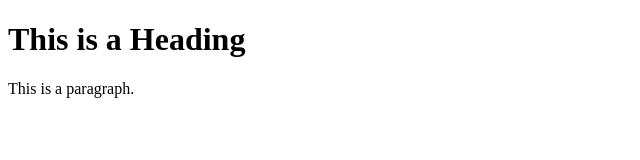
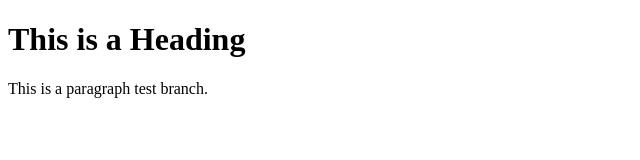
Before and after one commit to Shantanu200384/learnGit, a plain HTML site: page index.html in a window 1280 px wide. Shown: the full height of the page, 0-640 px from the left. Drawn offline with Linux system fonts and the light colour scheme.

```diff
--- a/index.html
+++ b/index.html
@@ -6,7 +6,7 @@
 <body>
 
 <h1>This is a Heading</h1>
-<p>This is a paragraph.</p>
+<p>This is a paragraph test branch.</p>
 
 </body>
 </html>
```
Also changed, not shown: about.html (added).
